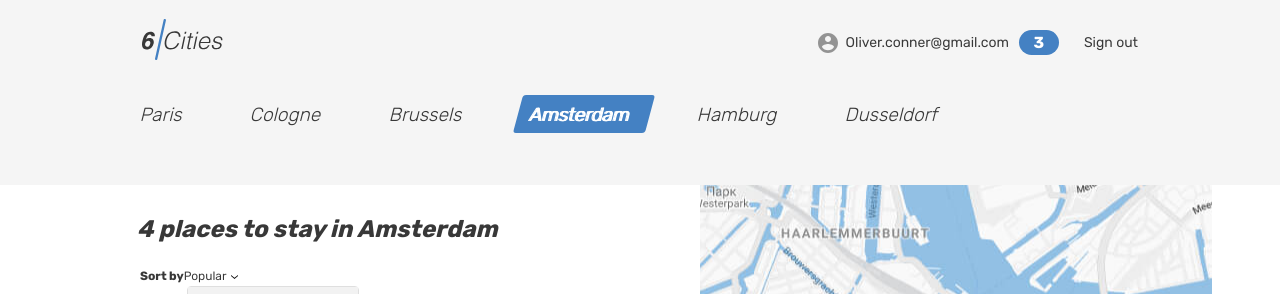
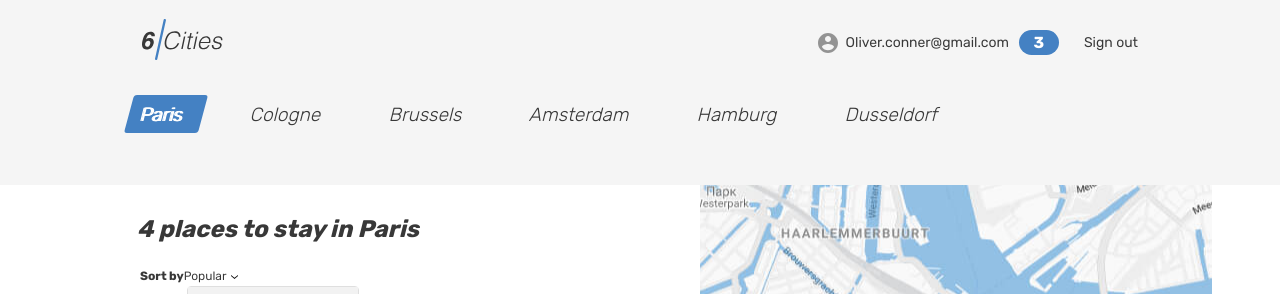
Before and after one commit to htmlacademy-react/2500183-six-cities-16, a React (Vite) app: page / in a window 1280 px wide. Shown: the top 294 px of the page. Built offline with nearby package versions, Linux system fonts and the light colour scheme.

Commit message:
динамика главного города добавлена

```diff
--- a/src/const.ts
+++ b/src/const.ts
@@ -1,6 +1,6 @@
 const CITIES = ['Paris', 'Cologne', 'Brussels', 'Amsterdam', 'Hamburg', 'Dusseldorf'] as const;
 
-const ACTIVE_CITY = CITIES[3];
+const ACTIVE_CITY = CITIES[0];
 
 enum AppRoute {
   MainPage = '/',
--- a/src/pages/main/main.tsx
+++ b/src/pages/main/main.tsx
@@ -4,7 +4,7 @@ import CitiesItem from '../../components/cities/cities-item';
 import PlacesSorting from '../../components/places-sorting/places-sorting';
 import PlaceCard from '../../components/place-card/place-card';
 import Map from '../../components/map/map';
-import { CITIES } from '../../const';
+import { CITIES, ACTIVE_CITY } from '../../const';
 import { PlaceCardProps } from '../../types/offer/offer';
 
 type MainPageProps = {
@@ -33,7 +33,7 @@ function Main({placesMock}: MainPageProps): JSX.Element {
           <div className="cities__places-container container">
             <section className="cities__places places">
               <h2 className="visually-hidden">Places</h2>
-              <b className="places__found">{placesMock.length} places to stay in Amsterdam</b>
+              <b className="places__found">{placesMock.length} places to stay in {ACTIVE_CITY}</b>
 
               <PlacesSorting/>
 
```
